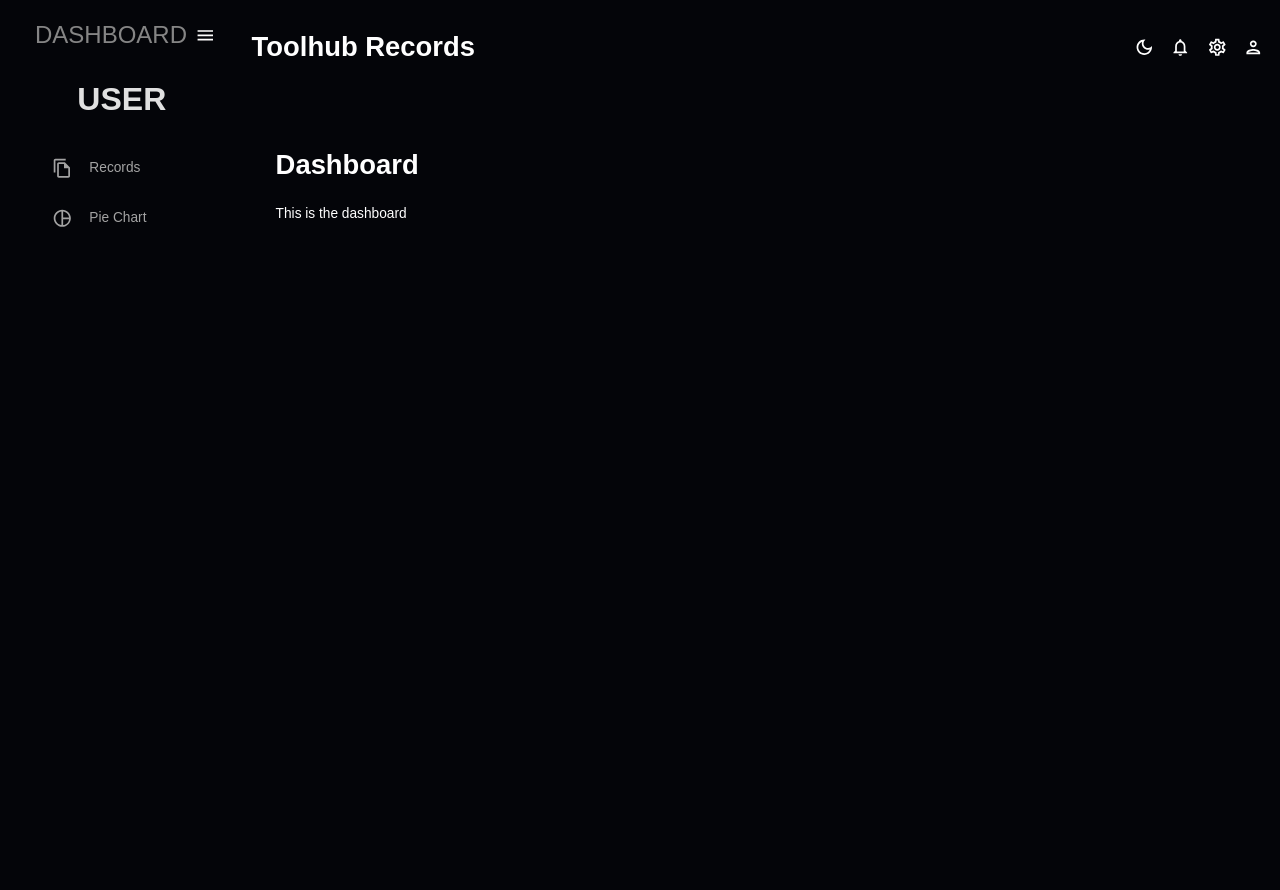
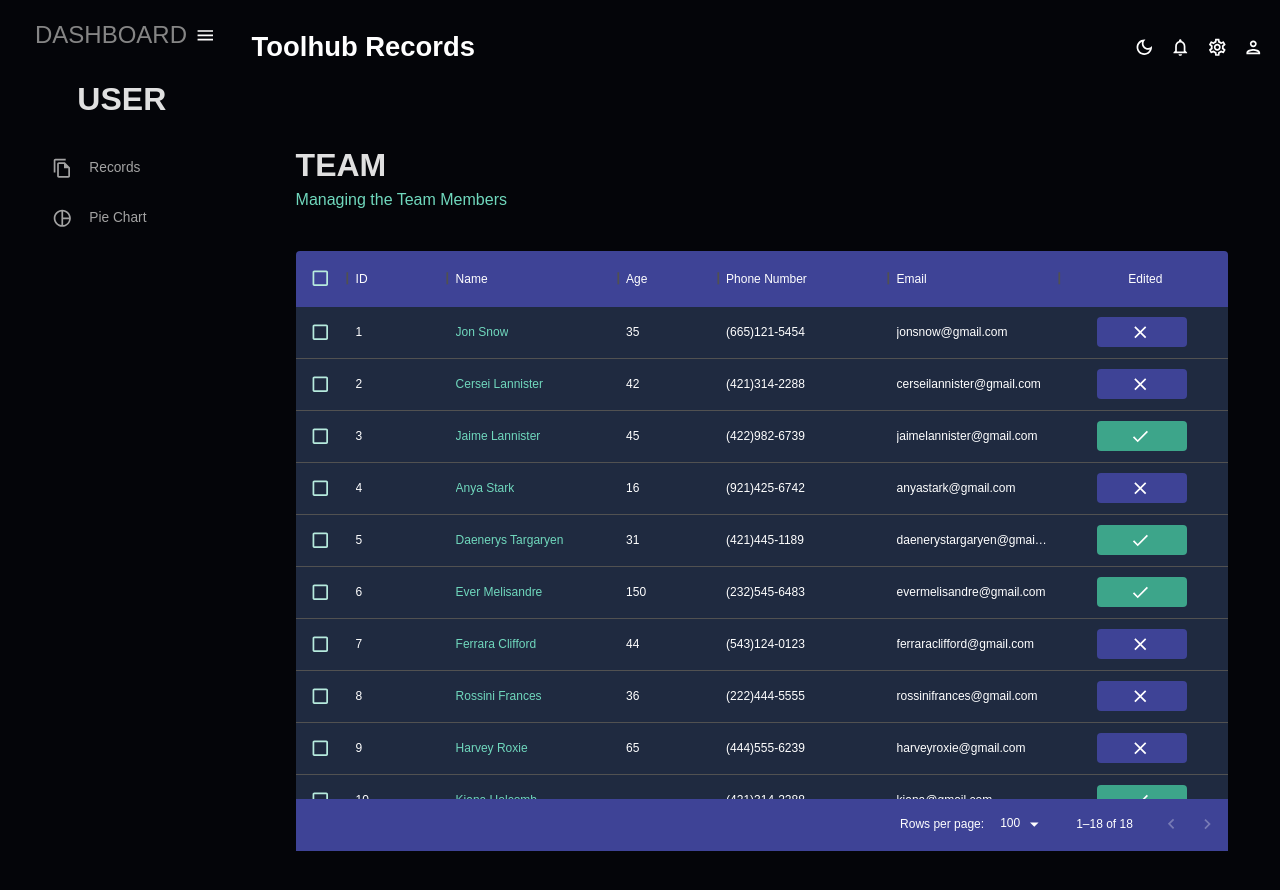
Before and after one commit to Graycemuthui/Toolhub-Record-Management, a React (Create React App) app: page / in a window 1280 px wide. Shown: the top 890 px of the page. Before the commit the page ends 800 px from the top, so only its background shows below. Built offline with nearby package versions, Linux system fonts and the light colour scheme.

Commit message:
Create the tablethat holds all the records

```diff
--- a/src/components/Header.jsx
+++ b/src/components/Header.jsx
@@ -0,0 +1,24 @@
+import { Typography, Box, useTheme } from "@mui/material";
+import { tokens } from "../color";
+
+const Header = ({ title, subtitle }) => {
+  const theme = useTheme();
+  const colors = tokens(theme.palette.mode);
+  return (
+    <Box mb="30px">
+      <Typography
+        variant="h2"
+        color={colors.grey[100]}
+        fontWeight="bold"
+        sx={{ m: "0 0 5px 0" }}
+      >
+        {title}
+      </Typography>
+      <Typography variant="h5" color={colors.greenAccent[400]}>
+        {subtitle}
+      </Typography>
+    </Box>
+  );
+};
+
+export default Header;
--- a/src/components/dashboard/Records.jsx
+++ b/src/components/dashboard/Records.jsx
@@ -1,8 +1,112 @@
+import { Box, Typography, useTheme } from "@mui/material";
+import { DataGrid } from "@mui/x-data-grid";
+import { tokens } from "../../color";
+import { records } from "../data/MockData";
+import DoneOutlinedIcon from "@mui/icons-material/DoneOutlined";
+import CloseOutlinedIcon from "@mui/icons-material/CloseOutlined";
+import Header from "../../components/Header";
+
 const Records = () => {
+  const theme = useTheme();
+  const colors = tokens(theme.palette.mode);
+  const columns = [
+    { field: "id", headerName: "ID" },
+    {
+      field: "name",
+      headerName: "Name",
+      flex: 1,
+      cellClassName: "name-column--cell",
+    },
+    {
+      field: "age",
+      headerName: "Age",
+      type: "number",
+      headerAlign: "left",
+      align: "left",
+    },
+    {
+      field: "phone",
+      headerName: "Phone Number",
+      flex: 1,
+    },
+    {
+      field: "email",
+      headerName: "Email",
+      flex: 1,
+    },
+    {
+      field: "edited",
+      headerName: "Edited",
+      type: "boolean",
+      flex: 1,
+      renderCell: ({ row: { edited } }) => {
+        return (
+          <Box
+            width="60%"
+            m="0 auto"
+            p="5px"
+            display="flex"
+            justifyContent="center"
+            backgroundColor={
+              edited === true
+                ? colors.greenAccent[600]
+                : edited === false
+                ? colors.blueAccent[700]
+                : colors.blueAccent[700]
+            }
+            borderRadius="4px"
+          >
+            {edited === true && <DoneOutlinedIcon />}
+            {edited === false && <CloseOutlinedIcon />}
+
+            <Typography color={colors.grey[200]} sx={{ ml: "5px" }}>
+              {edited}
+            </Typography>
+          </Box>
+        );
+      },
+    },
+  ];
+
   return (
-    <div>
-      <h1>Records</h1>
-    </div>
+    <Box m="20px">
+      <Header title="TEAM" subtitle="Managing the Team Members" />
+      <Box
+        m="40px 0 0 0"
+        height="75vh"
+        sx={{
+          "& .MuiDataGrid-root": {
+            border: "none",
+          },
+          "& .MuiDataGrid-cell": {
+            borderBottom: "none",
+          },
+          "& .name-column--cell": {
+            color: colors.greenAccent[400],
+          },
+          "& .MuiDataGrid-columnHeaders": {
+            backgroundColor: colors.blueAccent[700],
+            borderBottom: "none",
+          },
+          "& .MuiDataGrid-virtualScroller": {
+            backgroundColor: colors.primary[400],
+          },
+          "& .MuiDataGrid-footerContainer": {
+            borderTop: "none",
+            backgroundColor: colors.blueAccent[700],
+          },
+          "& .MuiCheckbox-root": {
+            color: `${colors.greenAccent[200]} !important`,
+          },
+        }}
+      >
+        <DataGrid
+          checkboxSelection
+          rows={records.mockDataRecords}
+          columns={columns}
+        />
+      </Box>
+    </Box>
   );
 };
 
--- a/src/components/dashboard/mainpage.jsx
+++ b/src/components/dashboard/mainpage.jsx
@@ -1,10 +1,10 @@
+import Records from "./Records";
 import "../../index.css";
 
 const MainPage = () => {
   return (
     <div className="mainpage">
-      <h1 className="main-heading">Dashboard</h1>
-      <p className="main-paa">This is the dashboard</p>
+      <Records />
     </div>
   );
 };
--- a/src/components/data/MockData.js
+++ b/src/components/data/MockData.js
@@ -1,5 +1,3 @@
-import { tokens } from "../theme";
-
 export const records = {
   mockDataRecords: [
     {
@@ -8,7 +6,7 @@ export const records = {
       email: "jonsnow@gmail.com",
       age: 35,
       phone: "(665)121-5454",
-      access: "admin",
+      edited: false,
     },
     {
       id: 2,
@@ -16,7 +14,7 @@ export const records = {
       email: "cerseilannister@gmail.com",
       age: 42,
       phone: "(421)314-2288",
-      access: "manager",
+      edited: false,
     },
     {
       id: 3,
@@ -24,7 +22,7 @@ export const records = {
       email: "jaimelannister@gmail.com",
       age: 45,
       phone: "(422)982-6739",
-      access: "user",
+      edited: true,
     },
     {
       id: 4,
@@ -32,7 +30,7 @@ export const records = {
       email: "anyastark@gmail.com",
       age: 16,
       phone: "(921)425-6742",
-      access: "admin",
+      edited: false,
     },
     {
       id: 5,
@@ -40,7 +38,7 @@ export const records = {
       email: "daenerystargaryen@gmail.com",
       age: 31,
       phone: "(421)445-1189",
-      access: "user",
+      edited: true,
     },
     {
       id: 6,
@@ -48,7 +46,7 @@ export const records = {
       email: "evermelisandre@gmail.com",
       age: 150,
       phone: "(232)545-6483",
-      access: "manager",
+      edited: true,
     },
     {
       id: 7,
@@ -56,7 +54,7 @@ export const records = {
       email: "ferraraclifford@gmail.com",
       age: 44,
       phone: "(543)124-0123",
-      access: "user",
+      edited: false,
     },
     {
       id: 8,
@@ -64,7 +62,7 @@ export const records = {
       email: "rossinifrances@gmail.com",
       age: 36,
       phone: "(222)444-5555",
-      access: "user",
+      edited: false,
     },
     {
       id: 9,
@@ -72,196 +70,71 @@ export const records = {
       email: "harveyroxie@gmail.com",
       age: 65,
       phone: "(444)555-6239",
-      access: "admin",
-    },
-  ],
-  mockDataEditedRecords: [
-    {
-      id: 1,
-      name: "Jon Snow",
-      email: "jonsnow@gmail.com",
-      age: 35,
-      phone: "(665)121-5454",
-      address: "0912 Won Street, Alabama, SY 10001",
-      city: "New York",
-      zipCode: "10001",
-      registrarId: 123512,
-    },
-    {
-      id: 2,
-      name: "Cersei Lannister",
-      email: "cerseilannister@gmail.com",
-      age: 42,
-      phone: "(421)314-2288",
-      address: "1234 Main Street, New York, NY 10001",
-      city: "New York",
-      zipCode: "13151",
-      registrarId: 123512,
-    },
-    {
-      id: 3,
-      name: "Jaime Lannister",
-      email: "jaimelannister@gmail.com",
-      age: 45,
-      phone: "(422)982-6739",
-      address: "3333 Want Blvd, Estanza, NAY 42125",
-      city: "New York",
-      zipCode: "87281",
-      registrarId: 4132513,
-    },
-    {
-      id: 4,
-      name: "Anya Stark",
-      email: "anyastark@gmail.com",
-      age: 16,
-      phone: "(921)425-6742",
-      address: "1514 Main Street, New York, NY 22298",
-      city: "New York",
-      zipCode: "15551",
-      registrarId: 123512,
-    },
-    {
-      id: 5,
-      name: "Daenerys Targaryen",
-      email: "daenerystargaryen@gmail.com",
-      age: 31,
-      phone: "(421)445-1189",
-      address: "11122 Welping Ave, Tenting, CD 21321",
-      city: "Tenting",
-      zipCode: "14215",
-      registrarId: 123512,
-    },
-    {
-      id: 6,
-      name: "Ever Melisandre",
-      email: "evermelisandre@gmail.com",
-      age: 150,
-      phone: "(232)545-6483",
-      address: "1234 Canvile Street, Esvazark, NY 10001",
-      city: "Esvazark",
-      zipCode: "10001",
-      registrarId: 123512,
-    },
-    {
-      id: 7,
-      name: "Ferrara Clifford",
-      email: "ferraraclifford@gmail.com",
-      age: 44,
-      phone: "(543)124-0123",
-      address: "22215 Super Street, Everting, ZO 515234",
-      city: "Evertin",
-      zipCode: "51523",
-      registrarId: 123512,
-    },
-    {
-      id: 8,
-      name: "Rossini Frances",
-      email: "rossinifrances@gmail.com",
-      age: 36,
-      phone: "(222)444-5555",
-      address: "4123 Ever Blvd, Wentington, AD 142213",
-      city: "Esteras",
-      zipCode: "44215",
-      registrarId: 512315,
-    },
-    {
-      id: 9,
-      name: "Harvey Roxie",
-      email: "harveyroxie@gmail.com",
-      age: 65,
-      phone: "(444)555-6239",
-      address: "51234 Avery Street, Cantory, ND 212412",
-      city: "Colunza",
-      zipCode: "111234",
-      registrarId: 928397,
+      edited: false,
     },
     {
       id: 10,
-      name: "Enteri Redack",
-      email: "enteriredack@gmail.com",
-      age: 42,
-      phone: "(222)444-5555",
-      address: "4123 Easer Blvd, Wentington, AD 142213",
-      city: "Esteras",
-      zipCode: "44215",
-      registrarId: 533215,
+      name: "Kiana Holcomb",
+      email: "kiana@gmail.com",
+      phone: "(421)314-2288",
+      edited: true,
     },
     {
       id: 11,
-      name: "Steve Goodman",
-      email: "stevegoodmane@gmail.com",
-      age: 11,
-      phone: "(444)555-6239",
-      address: "51234 Fiveton Street, CunFory, ND 212412",
-      city: "Colunza",
-      zipCode: "1234",
-      registrarId: 92197,
-    },
-  ],
-  mockDataMissingInformation: [
-    {
-      id: 1,
-      name: "Jon Snow",
-      email: "jonsnow@gmail.com",
-      cost: "21.24",
-      phone: "(665)121-5454",
-      date: "03/12/2022",
+      name: "Grayce Muthui",
+      email: "graycemuthui20@gmail.com",
+      phone: "(901)314-2288",
+      edited: true,
     },
     {
-      id: 2,
-      name: "Cersei Lannister",
-      email: "cerseilannister@gmail.com",
-      cost: "1.24",
-      phone: "(421)314-2288",
-      date: "06/15/2021",
+      id: 12,
+      name: "Kamau Moii",
+      email: "kamau@gmail.com",
+      phone: "(421)316-2789",
+      edited: true,
     },
     {
-      id: 3,
-      name: "Jaime Lannister",
-      email: "jaimelannister@gmail.com",
-      cost: "11.24",
-      phone: "(422)982-6739",
-      date: "05/02/2022",
+      id: 13,
+      name: "Mike Jos",
+      email: "mike@gmail.com",
+      phone: "(221)309-2678",
+      edited: false,
     },
     {
-      id: 4,
-      name: "Anya Stark",
-      email: "anyastark@gmail.com",
-      cost: "80.55",
-      phone: "(921)425-6742",
-      date: "03/21/2022",
+      id: 14,
+      name: "Bright Kweku",
+      email: "bright@gmail.com",
+      age: 30,
+      phone: "(421)445-2234",
+      edited: true,
     },
     {
-      id: 5,
-      name: "Daenerys Targaryen",
-      email: "daenerystargaryen@gmail.com",
-      cost: "1.24",
+      id: 15,
+      name: "Kwame Kofi",
+      email: "kwame@gmail.com",
+      age: 35,
       phone: "(421)445-1189",
-      date: "01/12/2021",
+      edited: false,
     },
     {
-      id: 6,
-      name: "Ever Melisandre",
-      email: "evermelisandre@gmail.com",
-      cost: "63.12",
-      phone: "(232)545-6483",
-      date: "11/02/2022",
+      id: 16,
+      name: "Kofi Bright",
+      email: "kofi@gmail.com",
+      age: 40,
+      phone: "(421)445-1459",
+      edited: true,
     },
     {
-      id: 7,
-      name: "Ferrara Clifford",
-      email: "ferraraclifford@gmail.com",
-      cost: "52.42",
-      phone: "(543)124-0123",
-      date: "02/11/2022",
+      id: 17,
+      name: "Shaq Deff",
+      email: "shaq@gmail.com",
+      edited: true,
     },
     {
-      id: 8,
-      name: "Rossini Frances",
-      email: "rossinifrances@gmail.com",
-      cost: "21.24",
-      phone: "(222)444-5555",
-      date: "05/02/2021",
+      id: 18,
+      name: "Sandy Mutinda",
+      email: "sandy@gmail.com",
+      edited: false,
     },
   ],
 };
```
